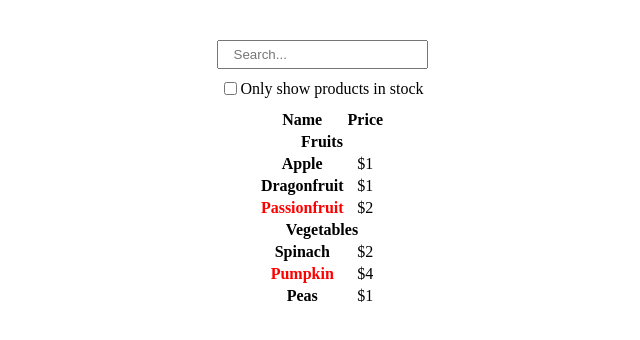
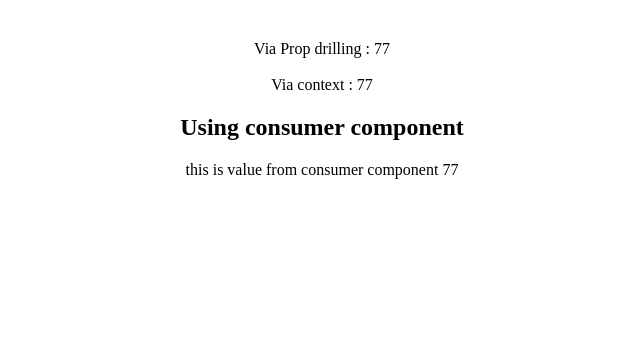
Before and after one commit to level1cr3/reactDoc, a React (Vite) app: page / in a window 1280 px wide. Shown: the top 340 px of the page, without its empty margins (318-958 px from the left). Built offline with nearby package versions, Linux system fonts and the light colour scheme.

Commit message:
Prop drilling and context

```diff
--- a/src/App.tsx
+++ b/src/App.tsx
@@ -1,11 +1,16 @@
+import { useState } from "react";
 import "./App.css";
-import FilterableProductTable from "./Thinking in react/FilterableProductTable";
-import products from "./Thinking in react/data/products";
+import MyCountContext from "./Propdrilling and Context/Context/MyCountContext";
+import PropDrilling from "./Propdrilling and Context/PropDrilling";
 
 function App() {
+  const [count] = useState(77);
+
   return (
     <>
-      <FilterableProductTable products={products} />
+      <MyCountContext.Provider value={count}>
+        <PropDrilling count={count} />
+      </MyCountContext.Provider>
     </>
   );
 }
--- /dev/null
+++ b/src/Propdrilling and Context/Child.tsx
@@ -0,0 +1,11 @@
+import GrandChild from "./GrandChild";
+
+type Props = {
+  count: number;
+};
+
+const Child = ({ count }: Props) => {
+  return <GrandChild count={count} />;
+};
+
+export default Child;
--- /dev/null
+++ b/src/Propdrilling and Context/Context/MyCountContext.tsx
@@ -0,0 +1,5 @@
+import { createContext } from "react";
+
+const MyCountContext = createContext(0);
+
+export default MyCountContext;
--- /dev/null
+++ b/src/Propdrilling and Context/GrandChild.tsx
@@ -0,0 +1,28 @@
+import { useContext } from "react";
+import MyCountContext from "./Context/MyCountContext";
+
+type Props = {
+  count: number;
+};
+
+const GrandChild = ({ count }: Props) => {
+  const hookValue = useContext(MyCountContext); // instead of using hook. we could also use consumer component.
+
+  return (
+    <>
+      <div>Via Prop drilling : {count}</div>
+      <br />
+      <div>Via context : {hookValue}</div>
+
+      <h2>Using consumer component</h2>
+      <MyCountContext.Consumer>
+        {(value) => <p>this is value from consumer component {value}</p>}
+      </MyCountContext.Consumer>
+    </>
+  );
+};
+
+export default GrandChild;
+
+// useContext hook to get the value of the context provider.
+// don't use consumer component i don't like the sytax of it.
--- /dev/null
+++ b/src/Propdrilling and Context/PropDrilling.tsx
@@ -0,0 +1,19 @@
+import Child from "./Child";
+
+type Props = {
+  count: number;
+};
+
+const PropDrilling = ({ count }: Props) => {
+  return <Child count={count} />;
+};
+
+export default PropDrilling;
+
+// Context API : share reactive data anywhere in the component tree.
+// Because react enforces one way data flow. where props can only be passed to their direct children.
+// You might endup in situation where we need to pass prop to futher down then direct children. this leads to what we call prop drilling
+
+// **** context api allows you to place data somewhere in the component tree. then all children can have access that data without needing to access it via props.
+// context is often placed at global level to provide a data that could be shared everywhere. example : like a theme or user authentication state.
+// any component that consumes the data would be re-rendered. whenever that data changes
```
